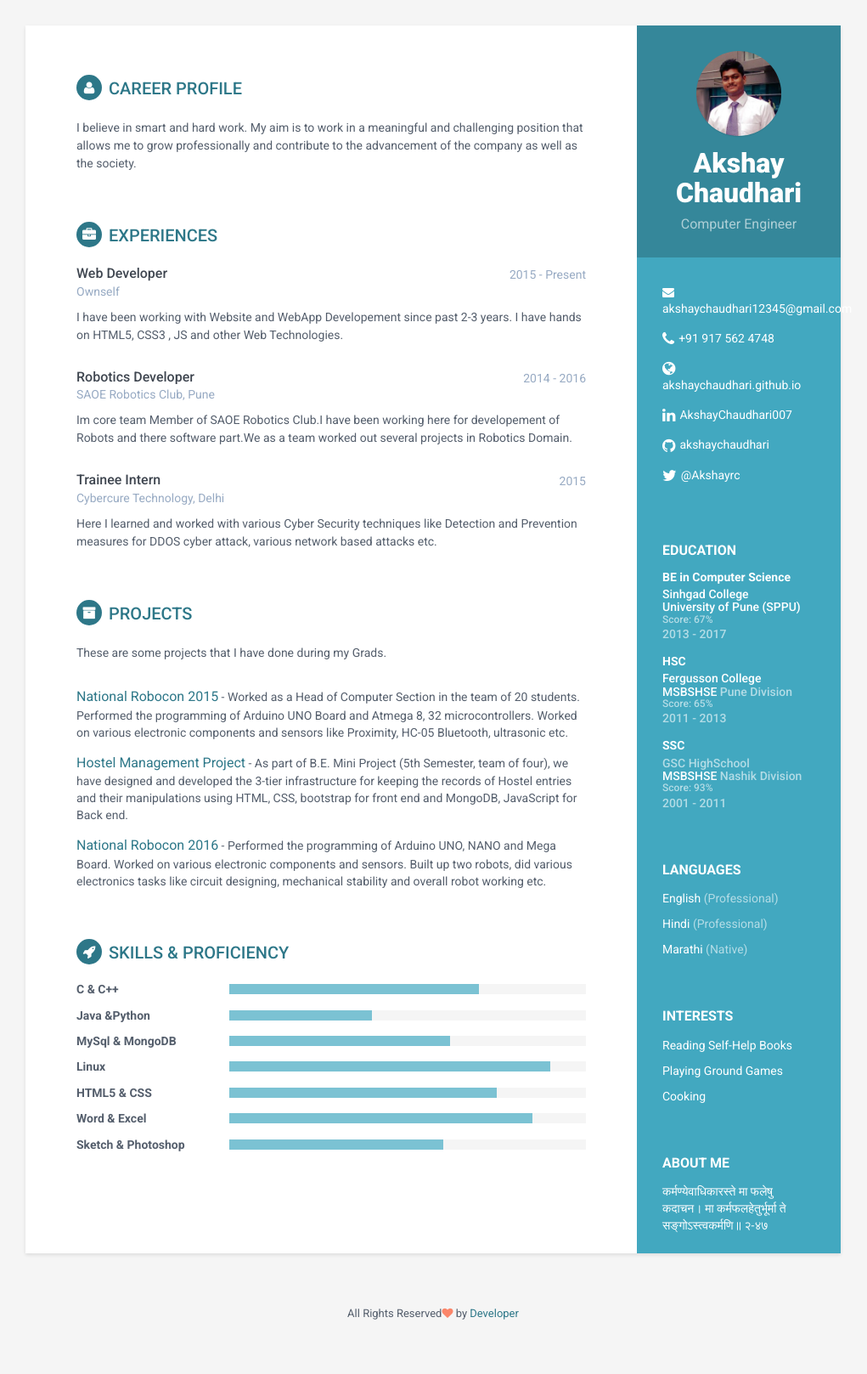
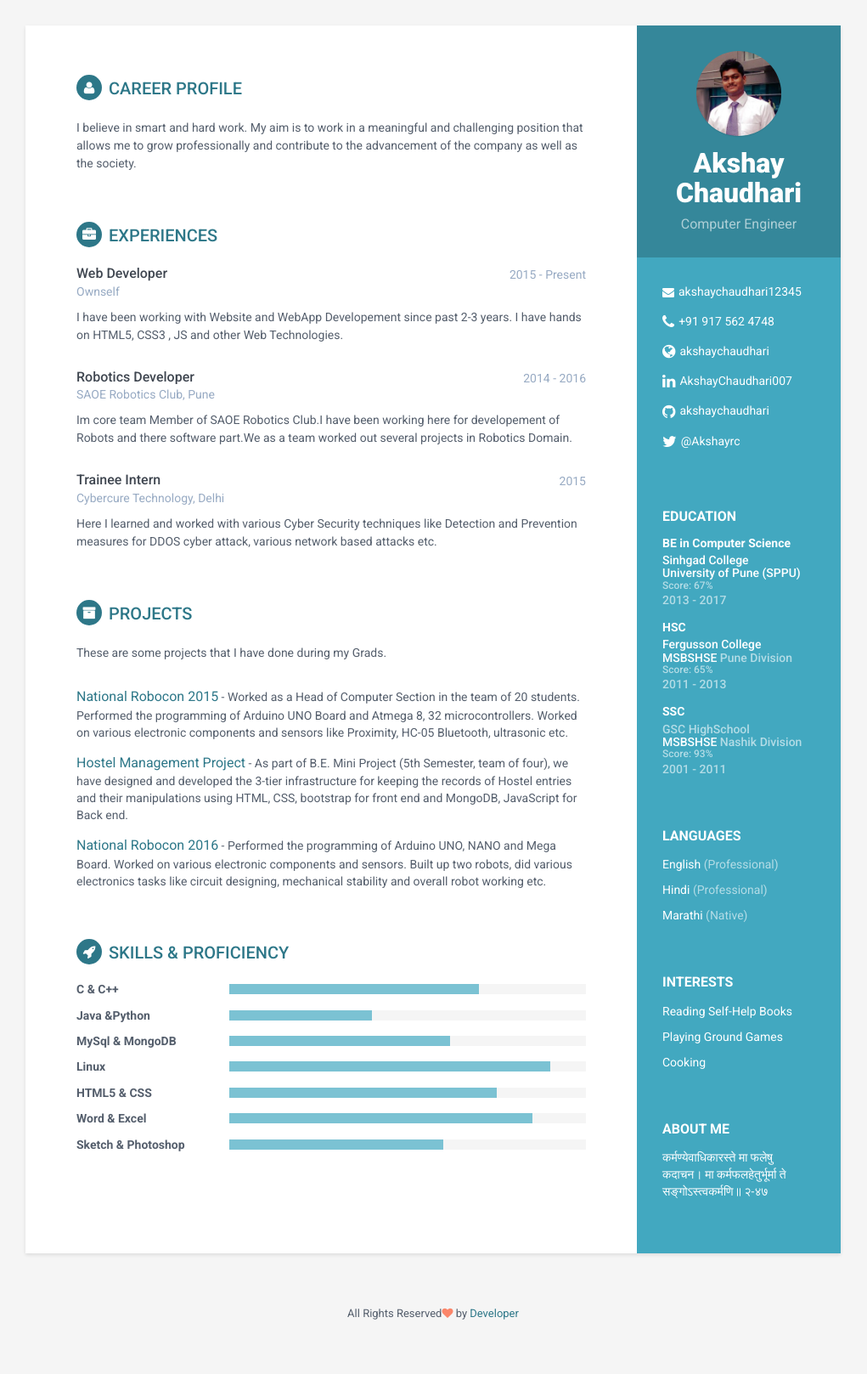
Before and after one commit to akshayrcc/resume-template-fresher, a Jekyll site: the page built from index.html, in a window 1280 px wide. Shown: the whole page at 85% size, without its empty margins (130-1151 px from the left). Built offline with Jekyll 4.4.1, drawn with Linux system fonts in a browser that asks for light colours.

Commit message:
Update sidebar.html

```diff
--- a/_includes/sidebar.html
+++ b/_includes/sidebar.html
@@ -14,7 +14,7 @@
                    {% if site.email %}
                     <li class="email"><i class="fa fa-envelope"></i><a href="mailto: {{site.email}}">{{site.email}}</a></li>
                     {% else %}
-                    <li class="email"><i class="fa fa-envelope"></i><a href="mailto:akshaychaudhari12345@gmail.com">akshaychaudhari12345@gmail.com</a></li>
+                    <li class="email"><i class="fa fa-envelope"></i><a href="mailto:akshaychaudhari12345@gmail.com">akshaychaudhari12345</a></li>
                     {% endif %}
 
                     {% if site.phone %}
@@ -26,7 +26,7 @@
                     {% if site.website %}
                     <li class="website"><i class="fa fa-globe"></i><a href="http://{{site.website}}" target="_blank">{{site.website}}</a></li>
                     {% else %}
-                    <li class="website"><i class="fa fa-globe"></i><a href="http://akshaychaudhari.github.io" target="_blank">akshaychaudhari.github.io</a></li>
+                    <li class="website"><i class="fa fa-globe"></i><a href="http://akshaychaudhari.github.io" target="_blank">akshaychaudhari</a></li>
                     {% endif %}
 
                     {% if site.linkedin %}
```
